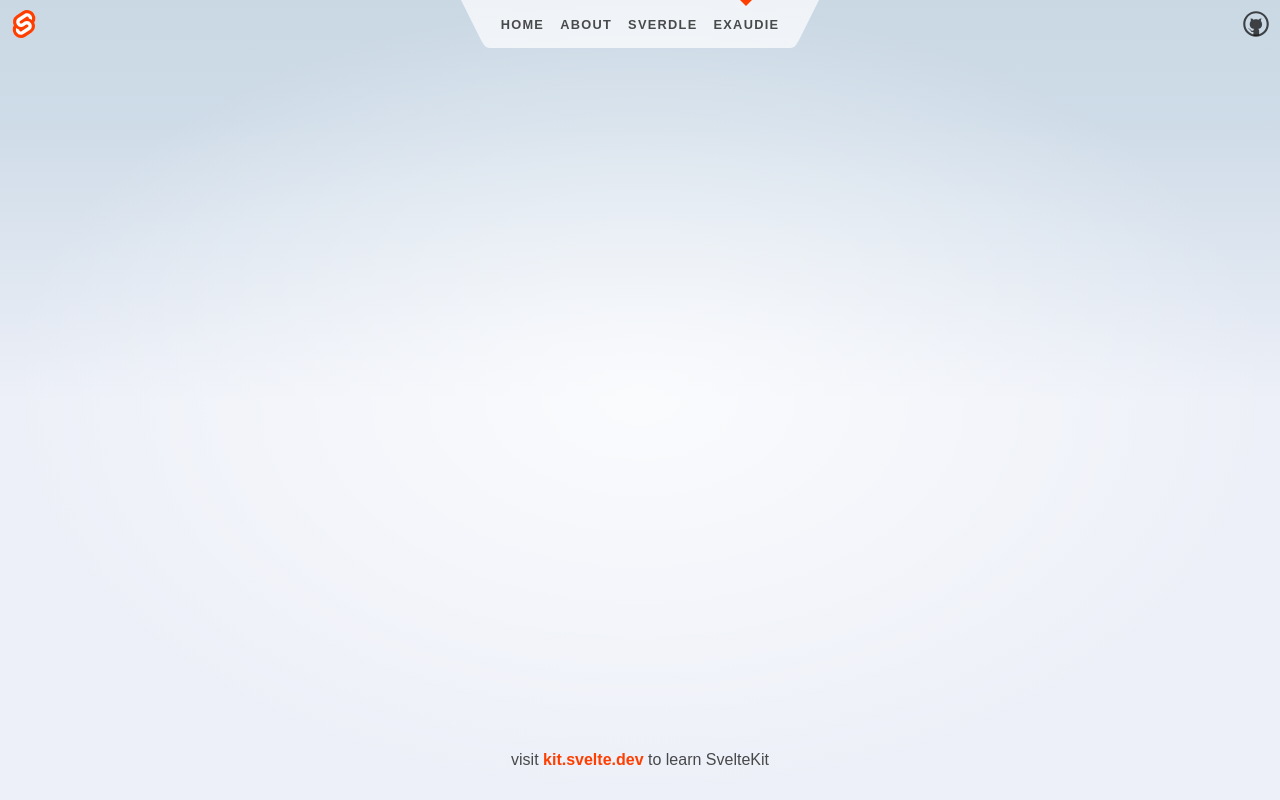
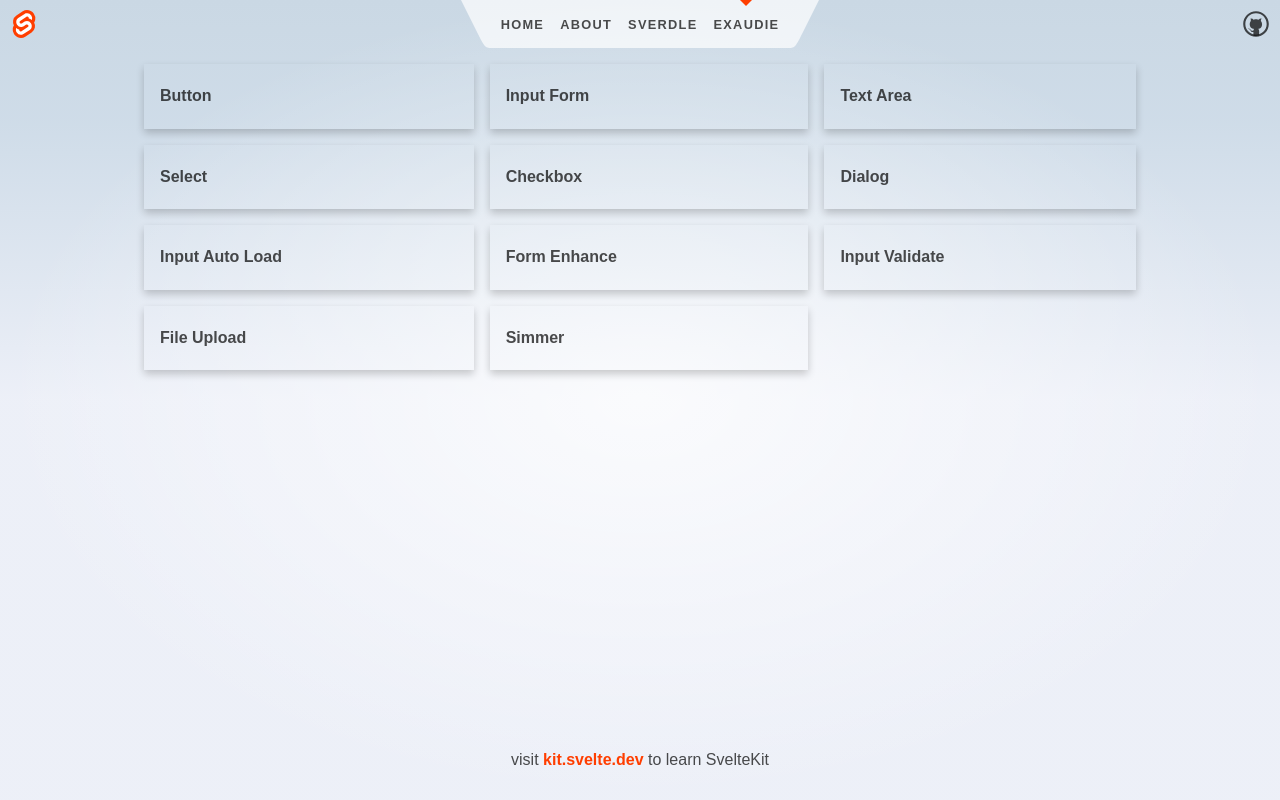
Before and after one commit to exaudie/myapp-sveltekit-example, a SvelteKit app: page /exaudie in a window 1280 px wide. Built offline with nearby package versions, Linux system fonts and the light colour scheme.

Commit message:
refactor(ExaudiePage): Add grid menu

```diff
--- a/src/routes/exaudie/(pages)/button/+page.svelte
+++ b/src/routes/exaudie/(pages)/button/+page.svelte
@@ -0,0 +1,2 @@
+<p>this page button </p>
+<h1>this page button </h1>
--- a/src/routes/exaudie/+page.svelte
+++ b/src/routes/exaudie/+page.svelte
@@ -1,5 +1,23 @@
 <script>
-	import Card from '$lib/components/Card.svelte';
+	import { goto } from '$app/navigation';
+	import { page } from '$app/stores';
+	import MenuCard from '$lib/components/MenuCard.svelte';
+
+	const currentPath = $page.url.pathname;
+
+	const items = [
+		{ title: 'Button', subtitle: '', page: '/button' },
+		{ title: 'Input Form', subtitle: '', page: '/input' },
+		{ title: 'Text Area', subtitle: '', page: '/textarea' },
+		{ title: 'Select', subtitle: '', page: '/select' },
+		{ title: 'Checkbox', subtitle: '', page: '/checkbox' },
+		{ title: 'Dialog', subtitle: '', page: '/dialog' },
+		{ title: 'Input Auto Load', subtitle: '', page: '/autoload' },
+		{ title: 'Form Enhance', subtitle: '', page: '/formenhance' },
+		{ title: 'Input Validate', subtitle: '', page: '/inputvalidate' },
+		{ title: 'File Upload', subtitle: '', page: '/fileupload' },
+		{ title: 'Simmer', subtitle: '', page: '/simmer' }
+	];
 </script>
 
 <svelte:head>
@@ -8,12 +26,19 @@
 </svelte:head>
 
 <div class="card-wrap">
-	<Card title="Button" />
-	<Card title="Input Text" />
+	{#each items as item}
+		<MenuCard
+			title={item.title}
+			subtitle={item.subtitle}
+			on:onClick={() => goto(`${currentPath}${item.page}`)}
+		/>
+	{/each}
 </div>
 
 <style>
 	.card-wrap {
-		display: flex;
+		display: grid;
+		grid-template-columns: auto auto auto;
+		gap: 16px;
 	}
 </style>
```
